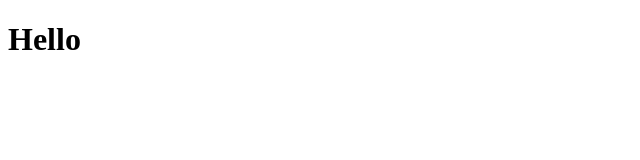
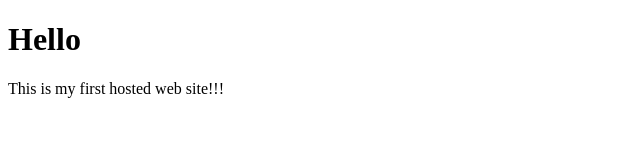
Before and after one commit to elp11999/elp1199.gihub.io, a plain HTML site: page index.html in a window 1280 px wide. Shown: the whole page, without its empty margins (0-640 px from the left). Drawn offline with Linux system fonts and the light colour scheme.

Commit message:
Add a paragraph

```diff
--- a/index.html
+++ b/index.html
@@ -1,6 +1,7 @@
 <!DOCTYPE html>
 <html>
-<body>
-<h1>Hello</h1>
-</body>
+    <body>
+        <h1>Hello</h1>
+        <p>This is my first hosted web site!!!</p>
+    </body>
 </html>
```
